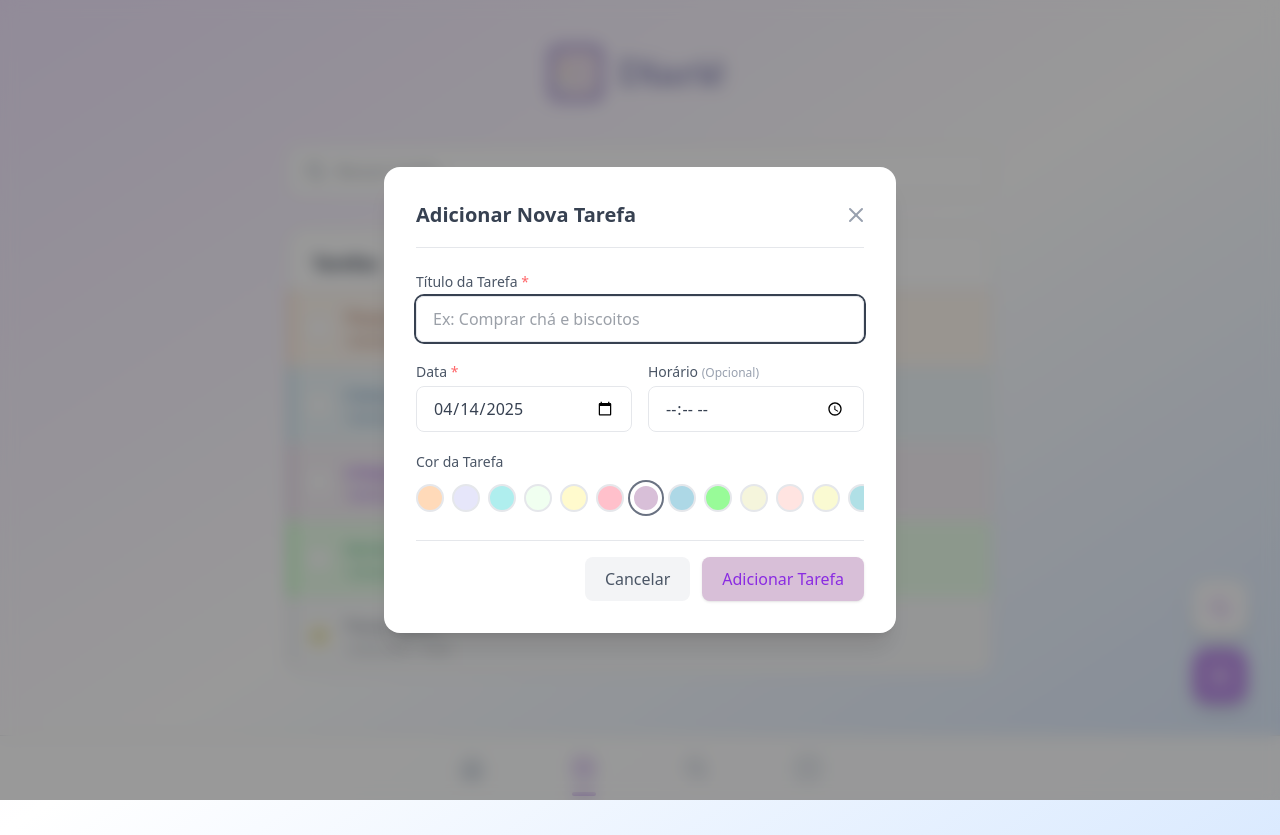
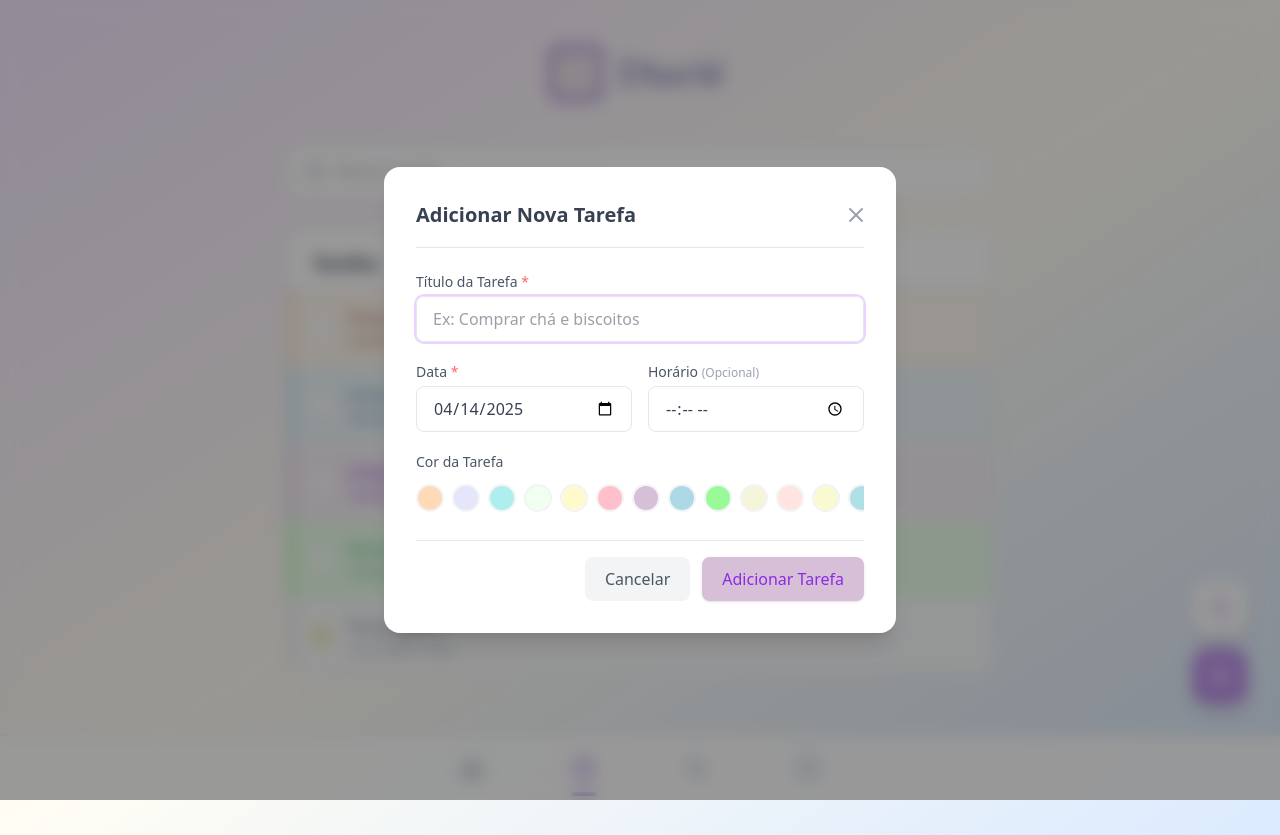
Before and after one commit to byomess/diarie, a React (Vite) app: page / in a window 1280 px wide. Both pictures are taken after a click on the button 1220 px from the left and 676 px from the top of the page. Built offline with nearby package versions, Linux system fonts and the light colour scheme; a web font is replaced by a local one.

Commit message:
feat: changed some styles

```diff
--- a/src/App.tsx
+++ b/src/App.tsx
@@ -11,11 +11,16 @@ const PRIMARY_APP_COLOR = '#bd92e8';
 const PRIMARY_APP_HOVER_COLOR = '#a67ed1'; // Slightly darker hover for the primary color
 const TEXT_PRIMARY = '#374151';
 const TEXT_SECONDARY = '#6B7280';
+const BACKGROUND_GRADIENT_FROM = 'from-purple-100'; // Adjusted gradient
+const BACKGROUND_VIA = 'via-amber-100/20'; // Adjusted gradient
+const BACKGROUND_GRADIENT_TO = 'to-blue-100'; // Adjusted gradient
+
+const BORDER_COLOR_DEFAULT = 'border-gray-200';
 const BORDER_DONE_COLOR = '#E5E7EB';
-const BACKGROUND_GRADIENT_FROM = 'from-purple-100'; // Adjusted gradient
-const BACKGROUND_VIA = 'via-white'; // Adjusted gradient
-const BACKGROUND_GRADIENT_TO = 'to-blue-100'; // Adjusted gradient
-const BORDER_COLOR_DEFAULT = 'border-gray-200';
+const RING_FOCUS_COLOR_PRIMARY = 'focus:ring-purple-200';
+const RING_FOCUS_COLOR_SECONDARY = 'focus:ring-gray-400';
+const RING_FOCUS_SIZE = 'focus:ring-2';
+const BORDER_FOCUS_COLOR_PRIMARY = 'focus:border-purple-500';
 
 const LOCAL_STORAGE_TASKS_KEY = 'tasks_v1';
 
@@ -202,7 +207,7 @@ const CustomCheckbox: React.FC<CustomCheckboxProps> = ({ checked, accentColor, t
 
   return (
     <div
-      className={`w-5 h-5 rounded-md border flex items-center justify-center transition-all duration-200 ease-in-out flex-shrink-0 cursor-pointer`}
+      className={`w-5 h-5 rounded-md border flex items-center justify-center transition-all duration-200 ease-in-out flex-shrink-0 cursor-pointer ml-[2px]`}
       style={{
         backgroundColor: bgColor,
         borderColor: borderColor,
@@ -354,7 +359,7 @@ const TaskModal: React.FC<TaskModalProps> = ({ isOpen, onClose, onSubmit, initia
               id="taskTitle"
               value={title}
               onChange={(e) => setTitle(e.target.value)}
-              className={`w-full px-4 py-2.5 border ${BORDER_COLOR_DEFAULT} rounded-lg focus:outline-none focus:ring-2 focus:ring-[${selectedColor.accentColorHex}]/50 focus:border-[${selectedColor.accentColorHex}] transition duration-150 ease-in-out`}
+              className={`w-full px-4 py-2.5 border ${BORDER_COLOR_DEFAULT} rounded-lg focus:outline-none ${RING_FOCUS_SIZE} ${RING_FOCUS_COLOR_PRIMARY} focus:border-[${selectedColor.accentColorHex}] transition duration-150 ease-in-out`}
               style={{ color: TEXT_PRIMARY }}
               placeholder="Ex: Comprar chá e biscoitos"
               required
@@ -370,7 +375,7 @@ const TaskModal: React.FC<TaskModalProps> = ({ isOpen, onClose, onSubmit, initia
                 id="taskDate"
                 value={date}
                 onChange={(e) => setDate(e.target.value)}
-                className={`w-full px-4 py-2.5 border border-gray-200 rounded-lg focus:outline-none focus:ring-2 focus:ring-[${selectedColor.accentColorHex}]/50 focus:border-[${selectedColor.accentColorHex}] transition duration-150 ease-in-out`}
+                className={`w-full px-4 py-2.5 border ${BORDER_COLOR_DEFAULT} rounded-lg focus:outline-none ${RING_FOCUS_SIZE} ${RING_FOCUS_COLOR_PRIMARY} focus:border-[${selectedColor.accentColorHex}] transition duration-150 ease-in-out`}
                 style={{ color: TEXT_PRIMARY }}
                 required
               />
@@ -384,7 +389,7 @@ const TaskModal: React.FC<TaskModalProps> = ({ isOpen, onClose, onSubmit, initia
                 id="taskTime"
                 value={time}
                 onChange={(e) => setTime(e.target.value)}
-                className={`w-full px-4 py-2.5 border border-gray-200 rounded-lg focus:outline-none focus:ring-2 focus:ring-[${selectedColor.accentColorHex}]/50 focus:border-[${selectedColor.accentColorHex}] transition duration-150 ease-in-out`}
+                className={`w-full px-4 py-2.5 border ${BORDER_COLOR_DEFAULT} rounded-lg focus:outline-none ${RING_FOCUS_SIZE} ${RING_FOCUS_COLOR_PRIMARY} focus:border-[${selectedColor.accentColorHex}] transition duration-150 ease-in-out`}
                 style={{ color: TEXT_PRIMARY }}
               />
             </div>
@@ -399,7 +404,7 @@ const TaskModal: React.FC<TaskModalProps> = ({ isOpen, onClose, onSubmit, initia
                   <button
                     key={color.accentColorHex}
                     type="button"
-                    className={`w-7 h-7 rounded-full border-2 flex-shrink-0 transition-transform transform hover:scale-110 focus:outline-none ${selectedColor.accentColorHex === color.accentColorHex ? 'ring-2 ring-offset-2 ring-gray-500 border-white' : 'border-gray-200 hover:border-gray-400'}`}
+                    className={`w-7 h-7 rounded-full border-2 flex-shrink-0 transition-transform transform hover:scale-110 focus:outline-none border-gray-100 ${selectedColor.accentColorHex === color.accentColorHex ? `${RING_FOCUS_SIZE} ring-offset-2 ${RING_FOCUS_COLOR_SECONDARY}` : ' hover:border-gray-400'}`}
                     style={{ backgroundColor: color.accentColorHex }}
                     onClick={() => handleSuggestionClick(color)}
                     aria-label={`Selecionar cor ${color.accentColorHex}`}
@@ -408,7 +413,7 @@ const TaskModal: React.FC<TaskModalProps> = ({ isOpen, onClose, onSubmit, initia
               </div>
             </div>
           </div>
-          <div className="flex justify-end space-x-3 pt-4 border-t border-gray-200 mt-6">
+          <div className={`flex justify-end space-x-3 pt-4 border-t ${BORDER_COLOR_DEFAULT} mt-6`}>
             <button
               type="button"
               onClick={onClose}
@@ -585,16 +590,16 @@ const MainScreen: React.FC = () => {
             placeholder="Buscar tarefa..."
             value={searchTerm}
             onChange={(e) => setSearchTerm(e.target.value)}
-            className={`w-full pl-12 pr-4 py-3 border border-gray-200 rounded-xl focus:outline-none focus:ring-2 focus:ring-[${PRIMARY_APP_COLOR}]/50 focus:border-[${PRIMARY_APP_COLOR}] bg-white transition duration-150 ease-in-out`}
+            className={`w-full pl-12 pr-4 py-3 border ${BORDER_COLOR_DEFAULT} rounded-xl focus:outline-none ${RING_FOCUS_SIZE} ${RING_FOCUS_COLOR_PRIMARY} ${BORDER_FOCUS_COLOR_PRIMARY} bg-white transition duration-150 ease-in-out`}
             style={{ color: TEXT_PRIMARY, '::placeholder': { color: TEXT_SECONDARY } } as React.CSSProperties}
           />
           <FiSearch className="absolute left-4 top-1/2 transform -translate-y-1/2 text-gray-400 pointer-events-none" size={22} />
         </div>
 
         <main>
-          <section className="bg-white mb-8 overflow-hidden rounded-2xl border border-gray-200">
+          <section className={`bg-white mb-8 overflow-hidden rounded-2xl border ${BORDER_COLOR_DEFAULT}`}>
             {!searchTerm && (
-              <h2 className="text-lg font-semibold px-6 pt-5 pb-3 border-b border-gray-200" style={{ color: TEXT_PRIMARY }}>
+              <h2 className={`text-lg font-semibold px-6 pt-5 pb-3 border-b ${BORDER_COLOR_DEFAULT}`} style={{ color: TEXT_PRIMARY }}>
                 Tarefas
               </h2>
             )}
@@ -697,7 +702,7 @@ const MainScreen: React.FC = () => {
                             exit={{ opacity: 0, scale: 0.8, x: 10 }}
                             transition={{ duration: 0.15, ease: 'easeOut' }}
                             // Absolute positioning is key for overlap
-                            className="absolute right-3 top-1/2 transform -translate-y-1/2 flex space-x-1 bg-white p-1.5 rounded-lg border border-gray-200 shadow-md z-20"
+                            className={`absolute right-3 top-1/2 transform -translate-y-1/2 flex space-x-1 bg-white p-1.5 rounded-lg border ${BORDER_COLOR_DEFAULT} shadow-md z-20`}
                             onClick={(e) => e.stopPropagation()}
                           >
                             <button
```
